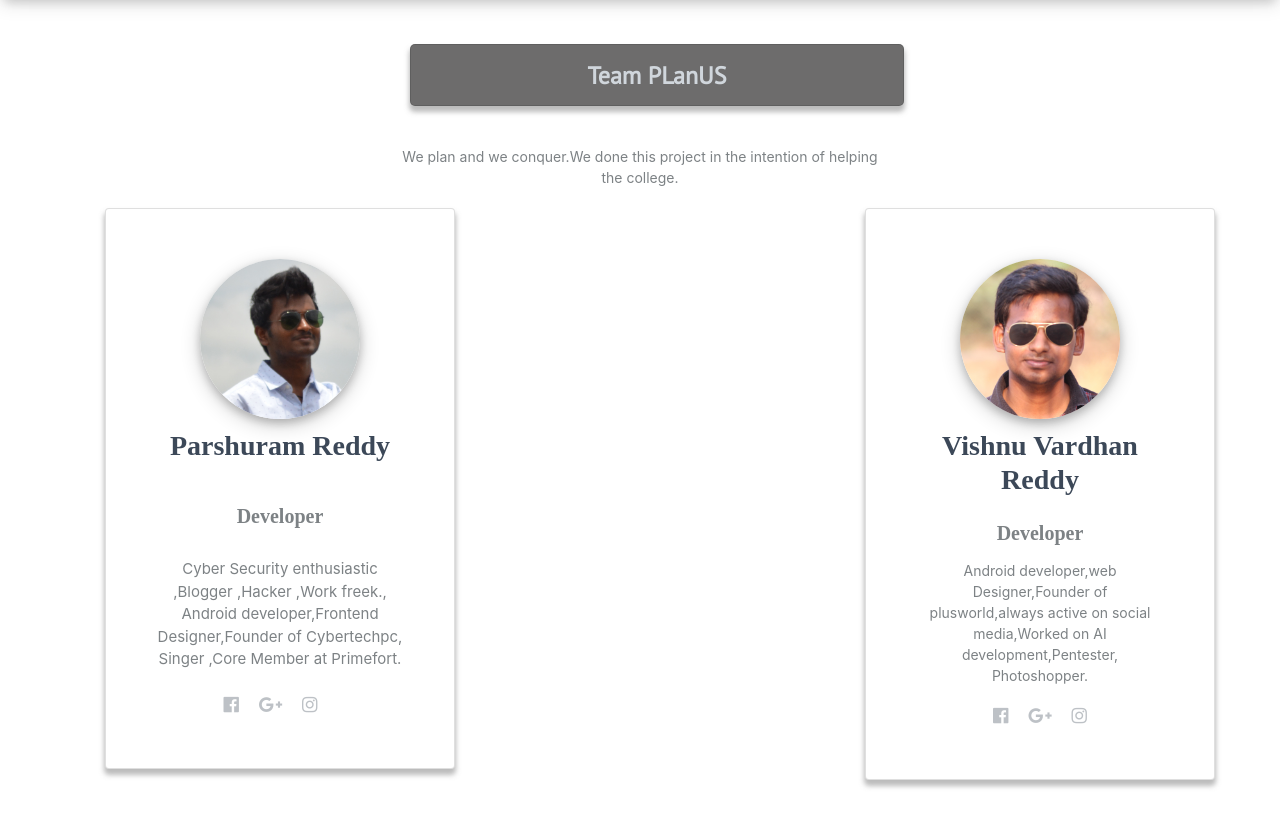
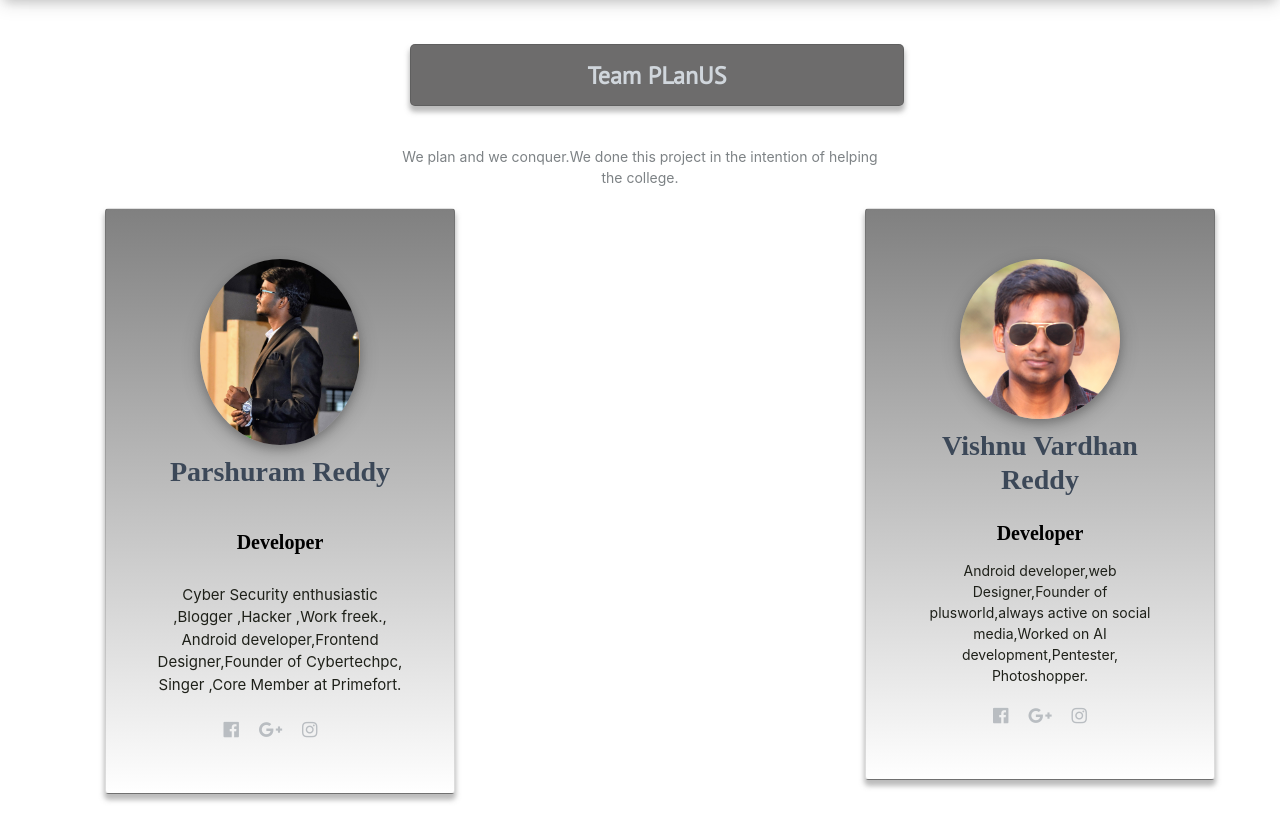
Before and after one commit to parshuramreddysudda/Departmental-Website-For-Engineering-College-, a PHP site: page /Developer.php in a window 1280 px wide. Shown: the part 66-890 px from the top of the page. Before the commit the page ends 854 px from the top, so only its background shows below. Run offline with PHP 8.4, Linux system fonts and the light colour scheme; some libraries are stand-ins or nearby versions.

Commit message:
ReadMe Updated
Some Bug Fixes

```diff
--- a/Developer.php
+++ b/Developer.php
@@ -40,23 +40,23 @@
             </div>
             <div class="row">
                 <div class="col-md-6 col-lg-4 item">
-                    <div class="card">
-                        <img class="rounded-circle" style="margin:auto auto;box-shadow: 0 4px 8px 0 rgba(0, 0, 0, 0.2), 0 6px 20px 0 rgba(0, 0, 0, 0.19);" src="assets/img/raman.jpg">
+                    <div class="card" style="background-image: linear-gradient(180deg, grey, white);">
+                        <img class="rounded-circle" style="margin:auto auto;box-shadow: 0 4px 8px 0 rgba(0, 0, 0, 0.2), 0 6px 20px 0 rgba(0, 0, 0, 0.19);" src="assets/img/raman1.jpg">
                         <h3 class="card-title" style="height:50px;">Parshuram Reddy</h3>
 
 
-                        <p class="card-title" style="font-size:20px;">Developer</p>
-                        <p class="description card-text" style="">Cyber Security enthusiastic ,Blogger ,Hacker ,Work freek., Android developer,Frontend Designer,Founder of Cybertechpc, Singer ,Core Member at Primefort.</p>
+                        <p class="card-title" style="font-size:20px;color:black;">Developer</p>
+                        <p class="description card-text" style="color:rgb(30, 32, 25);" >Cyber Security enthusiastic ,Blogger ,Hacker ,Work freek., Android developer,Frontend Designer,Founder of Cybertechpc, Singer ,Core Member at Primefort.</p>
                         <div class="social" style="width:229px;padding:0px;"><a href="https://www.facebook.com/192.168.0.a"><i class="fa fa-facebook-official"></i></a><a href="https://plus.google.com/u/0/+parshuramreddys"><i class="fa fa-google-plus"></i></a><a href="https://www.instagram.com/parshuramr3ddy/"><i class="fa fa-instagram"></i></a></div>
                     </div>
                 </div>
                 <div class="col-md-6 col-lg-4 item" ></div>
                 <div class="col-md-6 col-lg-4 item">
-                    <div class="card">
+                    <div class="card"  style="background-image: linear-gradient(180deg, grey, white);">
                           <img class="rounded-circle" style="margin:auto auto;box-shadow: 0 4px 8px 0 rgba(0, 0, 0, 0.2), 0 6px 20px 0 rgba(0, 0, 0, 0.19);" src="assets/img/me1.jpg">
                       <h3 class="card-title" style="">Vishnu Vardhan Reddy</h3>
-                        <p class="card-title" style="font-size:20px;">Developer</p>
-                        <p class="card-text">Android developer,web Designer,Founder of plusworld,always active on social media,Worked on AI development,Pentester, Photoshopper.<br></p>
+                        <p class="card-title" style="font-size:20px;color:black;">Developer</p>
+                        <p class="card-text" style="color:rgb(30, 32, 25);">Android developer,web Designer,Founder of plusworld,always active on social media,Worked on AI development,Pentester, Photoshopper.<br></p>
                         <div class="social"><a href="https://www.facebook.com/192.168.0.plus"><i class="fa fa-facebook-official"></i></a><a href="https://plus.google.com/u/0/104092792464982626076"><i class="fa fa-google-plus"></i></a><a href="https://www.instagram.com/__vishnuvardhan_r3ddy__/"><i class="fa fa-instagram"></i></a></div>
                     </div>
                 </div>
--- a/EditSubDetails.php
+++ b/EditSubDetails.php
@@ -686,7 +686,7 @@ echo$postyear," Year";?> Eigth Sem</h1>
                 <div class="col-md-6 align-self-center" style="width:471px;">
 
                      <button class="btn btn-outline-primary btn-block btn-lg"   type="submit" form="subform" style="background-color:#030303;color:rgb(254,255,255);"  value="submit">
-        Sumit the values</button>
+        Submit the values</button>
              </div>
             </div>
         </div>
--- a/search_credits.php
+++ b/search_credits.php
@@ -58,7 +58,7 @@ $subSem=$_POST['submitSem'];
             <div class="row">
                 <div class="col-md-12">
                     <div class="jumbotron">
-                        <h1 class="text-center" style="color:rgb(75,76,77);background-color:#e0e1e1;">Start your search here&nbsp;</h1>
+                        <h1 class="text-center" style="color:rgb(75,76,77);background-color:#e0e1e1;">Search for Min Credits&nbsp;</h1>
                         <div class="row">
                             <div class="col-md-6 align-self-center">
                                 <p class="text-center" style="font-size:24px;">Select the year</p>
```
Also changed, not shown: README.md, 1 other file.
